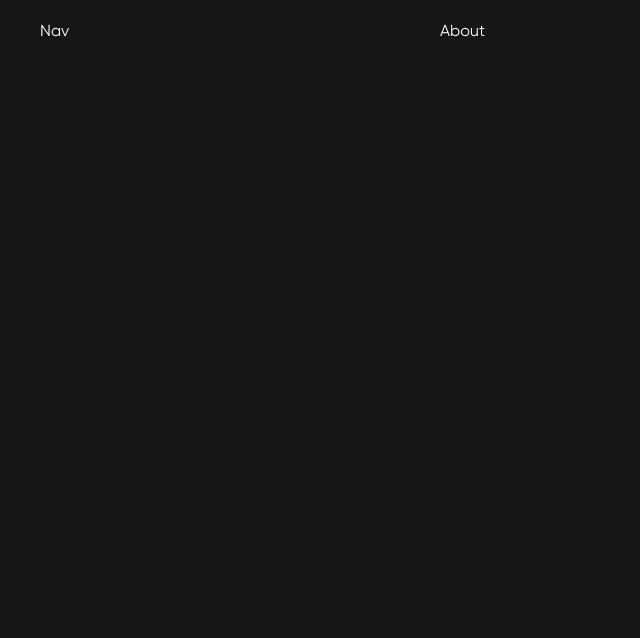
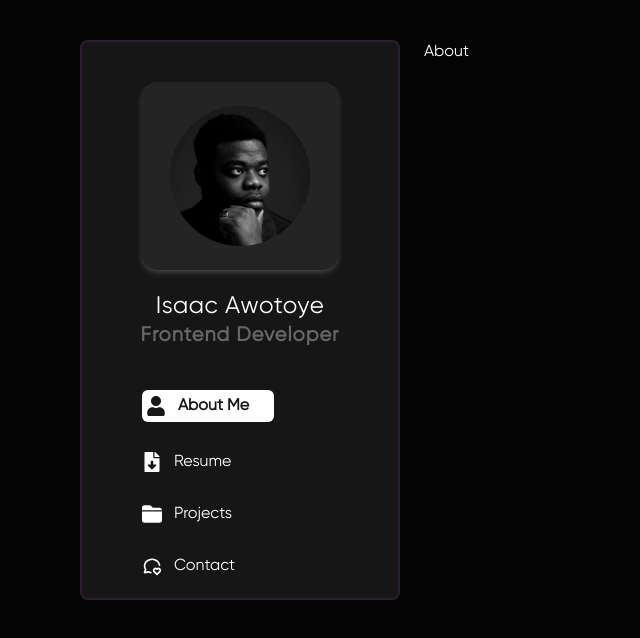
Before and after one commit to Creative-mindset21/my-portfolio-new, a React (Vite) app: page / in a window 1280 px wide. Shown: the top 638 px of the page, without its empty margins (0-640 px from the left). Built offline with nearby package versions, Linux system fonts and the light colour scheme.

Commit message:
created and styled the nav section

```diff
--- a/src/App.jsx
+++ b/src/App.jsx
@@ -6,9 +6,9 @@ import Contact from "./components/Contact";
 
 function App() {
   return (
-    <div className="container">
-      <Nav />
+    <div className="wrapper">
       <BrowserRouter>
+        <Nav />
         <Routes>
           <Route path="/" element={<About />} />
           <Route path="projects" element={<Project />} />
--- a/src/components/About.jsx
+++ b/src/components/About.jsx
@@ -1,5 +1,5 @@
 const About = () => {
-  return <div>About</div>;
+  return <div className="">About</div>;
 };
 
 export default About;
--- a/src/index.css
+++ b/src/index.css
@@ -18,21 +18,47 @@
 
 /* !=====REUSEABLE STYLES===== */
 @theme {
-  --color-grey-light: #242424;
+  --color-gray-light: #242424;
   --color-stack-color: #18171c;
+  --color-grey-text: #676768;
+  --color-grey-600: #161616;
+  --color-purple-500: #2e1d2a;
 }
 
 /* !=====GENERAL STYLING===== */
 @layer base {
   body {
     font-family: "Gilroy-normal", sans-serif;
-    background: #161616;
+    background: #040404;
     color: #fff;
+    width: 100%;
+    user-select: none;
+  }
+
+  img {
+    width: 100%;
+    object-fit: cover;
   }
 }
 
 @layer components {
-  .container {
-    @apply grid grid-cols-[25rem_auto] mt-5 px-10 w-full;
+  .wrapper {
+    @apply grid grid-cols-[4rem_auto] md:grid-cols-[20rem_auto] gap-6 md:mt-10 md:px-10 lg:px-20 w-full;
+  }
+
+  .navContainer {
+    @apply flex flex-col gap-20 md:gap-10 text-center bg-grey-600 items-center md:rounded-lg h-[100vh] md:h-[70vh] border-2 border-purple-500;
+  }
+
+  .navImg {
+    @apply bg-gray-light w-full mx-auto flex justify-center p-1 md:p-6 rounded-2xl shadow-md shadow-[rgba(197,195,195,0.2)] mt-5 md:mt-10 mb-5;
+  }
+
+  .navlinks {
+    @apply flex items-center gap-3 transition-all;
+  }
+
+  .active {
+    @apply bg-white text-grey-600 font-bold p-1 rounded-md;
   }
 }
--- a/src/layout/Nav.jsx
+++ b/src/layout/Nav.jsx
@@ -1,5 +1,58 @@
+import { FaFileDownload, FaUser } from "react-icons/fa";
+import myImg from "../assets/my-img.jpg";
+import { NavLink } from "react-router";
+import { FaFolderClosed } from "react-icons/fa6";
+import { TbMessageCircleHeart } from "react-icons/tb";
+
 const Nav = () => {
-  return <div>Nav</div>;
+  return (
+    <nav className="navContainer">
+      <div>
+        <div className="navImg">
+          <img
+            src={myImg}
+            alt="My image"
+            className="w-10 h-10 md:w-35 md:h-35 object-top rounded-full"
+          />
+        </div>
+
+        <p className="hidden md:block text-2xl tracking-wide">Isaac Awotoye</p>
+        <p className="hidden md:block text-xl tracking-wider text-grey-text font-semibold">
+          Frontend Developer
+        </p>
+      </div>
+
+      <ul className="flex flex-col gap-7 mb-10 md:self-start md:pl-15 md:w-48">
+        <li>
+          <NavLink to="/" className="navlinks">
+            <FaUser size={20} />
+            <span className="hidden md:block">About Me</span>
+          </NavLink>
+        </li>
+
+        <li>
+          <NavLink to="resume" className="navlinks">
+            <FaFileDownload size={20} />
+            <span className="hidden md:block">Resume</span>
+          </NavLink>
+        </li>
+
+        <li>
+          <NavLink to="projects" className="navlinks">
+            <FaFolderClosed size={20} />
+            <span className="hidden md:block">Projects</span>
+          </NavLink>
+        </li>
+
+        <li>
+          <NavLink to="contact" className="navlinks">
+            <TbMessageCircleHeart size={20} />
+            <span className="hidden md:block">Contact</span>
+          </NavLink>
+        </li>
+      </ul>
+    </nav>
+  );
 };
 
 export default Nav;
```
Also changed, not shown: src/assets/my-img.jpg (added).
